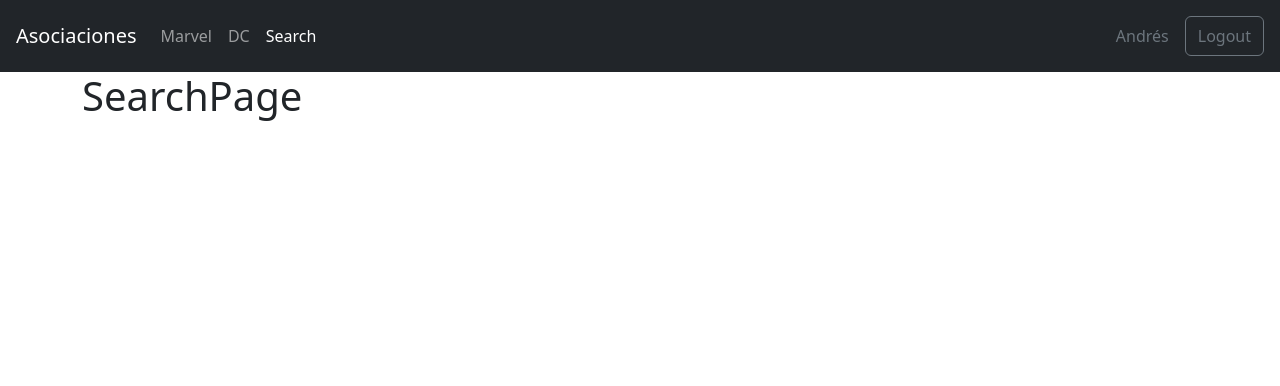
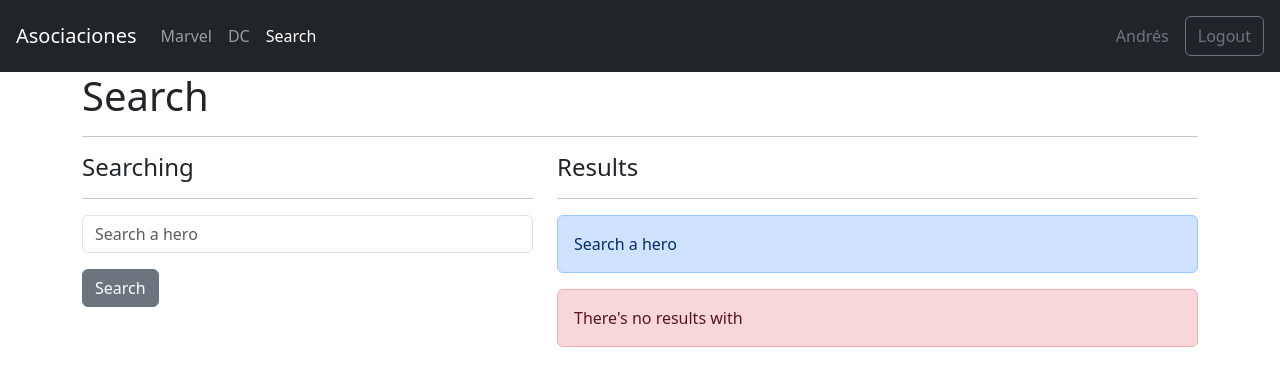
Before and after one commit to aristizabaru/react-de-cero-a-experto-HEROES-SPA, a React (Vite) app: page /search in a window 1280 px wide. Shown: the top 386 px of the page. Built offline with nearby package versions, Linux system fonts and the light colour scheme.

Commit message:
feat (SearchPage.jsx): implementación de página de búsqueda
Formulario de búsqueda toma parámetros de URL para carga de herores

```diff
--- a/src/modules/heroes/pages/SearchPage.jsx
+++ b/src/modules/heroes/pages/SearchPage.jsx
@@ -1,5 +1,67 @@
+import { useNavigate, useLocation } from 'react-router-dom';
+import queryString from 'query-string';
+import { useForm } from "../../../hooks/useForm";
+import { getHeroesByName } from '../helpers';
+import { HeroCard } from "../components/HeroCard";
+
 export const SearchPage = () => {
+
+    const navigate = useNavigate();
+    const location = useLocation();
+
+    const { q = '' } = queryString.parse(location.search);
+    const heroes = getHeroesByName(q);
+
+    const { searchText, onInputChange } = useForm({
+        searchText: q,
+    });
+
+    const onSearchSubmit = (event) => {
+        event.preventDefault();
+        if (searchText.trim().length <= 1) return;
+
+        console.log({ searchText });
+        navigate(`?q=${searchText.toLowerCase().trim()}`);
+    };
+
     return (
-        <h1>SearchPage</h1>
+        <>
+            <h1>Search</h1>
+            <hr />
+            <div className="row">
+                <div className="col-5">
+                    <h4>Searching</h4>
+                    <hr />
+                    <form className="mt-2" onSubmit={onSearchSubmit}>
+                        <input
+                            type="text"
+                            placeholder="Search a hero"
+                            className="form-control"
+                            name="searchText"
+                            autoComplete="off"
+                            value={searchText}
+                            onChange={onInputChange}
+                        />
+                        <button className="btn btn-secondary mt-3">Search</button>
+                    </form>
+                </div>
+                <div className="col-7">
+                    <h4>Results</h4>
+                    <hr />
+                    <div className="alert alert-primary">
+                        Search a hero
+                    </div>
+                    <div className="alert alert-danger">
+                        There&#39;s no results with <b>{q}</b>
+                    </div>
+                    {
+                        heroes.map(hero => (
+                            <HeroCard key={hero.id} {...hero} />
+                        ))
+                    }
+
+                </div>
+            </div>
+        </>
     );
 };
```
